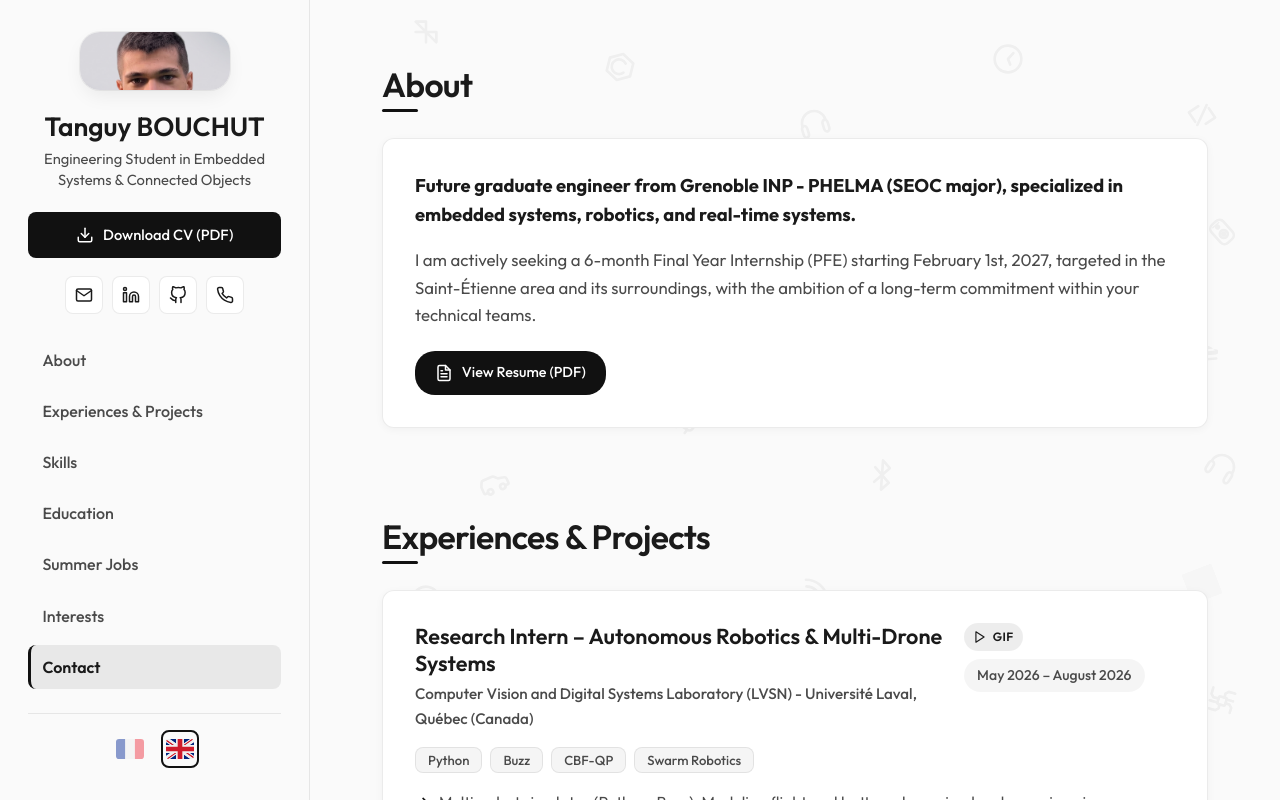
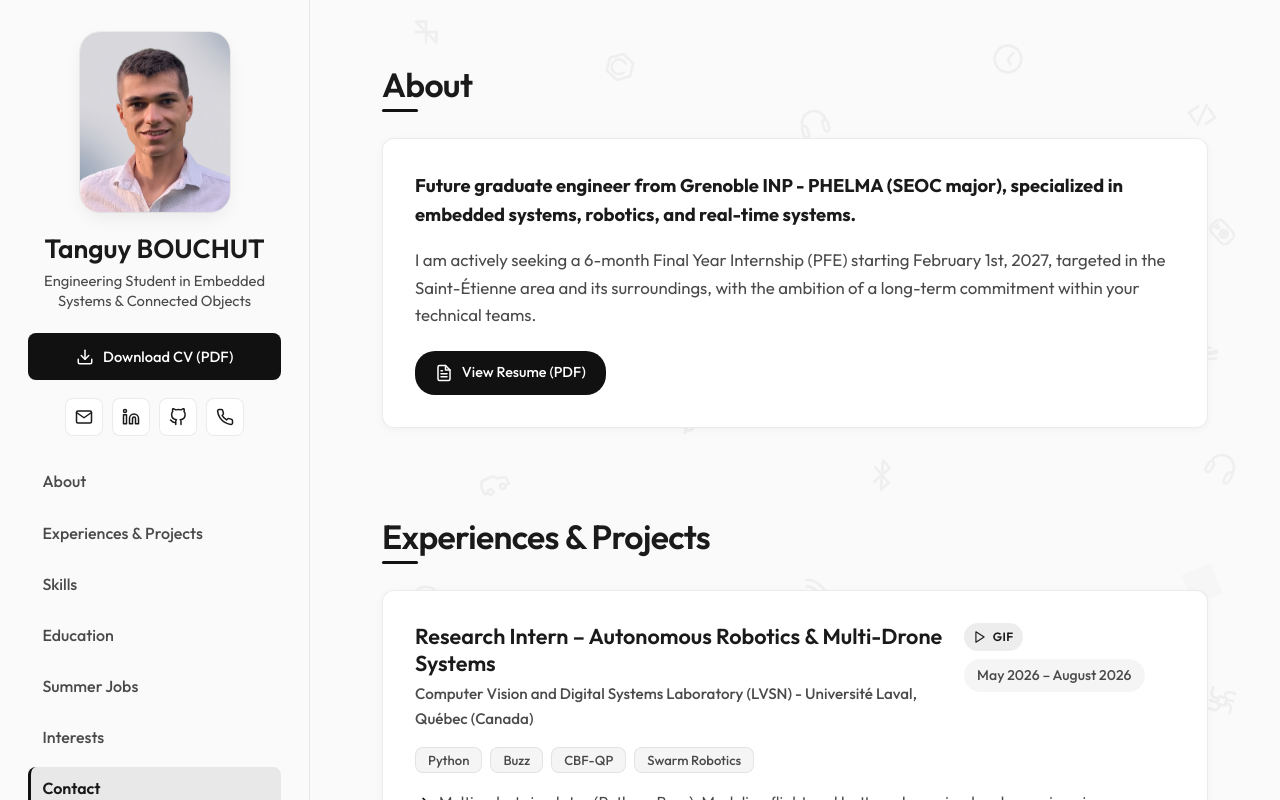
Before and after one commit to Tan9uyyy/vitrine_web, a React (Vite) app: page / in a window 1280 px wide. Shown: the top 800 px of the page. Built offline with nearby package versions, Linux system fonts and the light colour scheme; grey boxes are pictures that could not be loaded.

Commit message:
fix: prevent profile photo from collapsing in flex sidebar

```diff
--- a/src/index.css
+++ b/src/index.css
@@ -133,7 +133,9 @@ a {
 
 .profile-img-container {
   width: 150px;
+  height: 180px;
   aspect-ratio: 5 / 6;
+  flex-shrink: 0;
   background-color: var(--bg-card);
   border-radius: var(--radius-lg);
   overflow: hidden;
```
